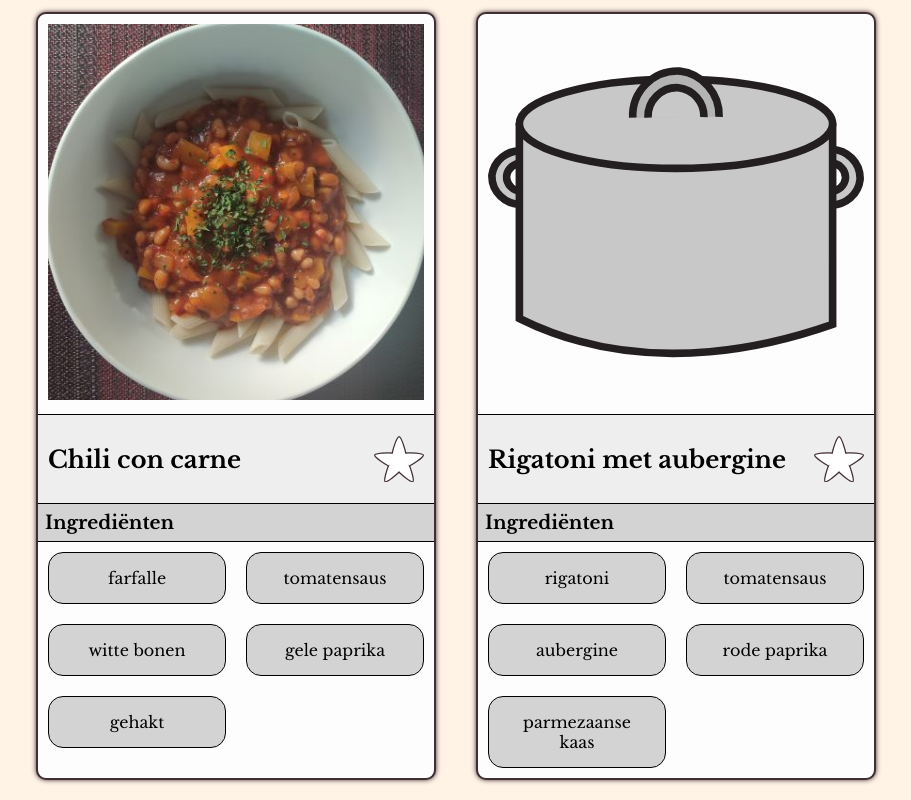
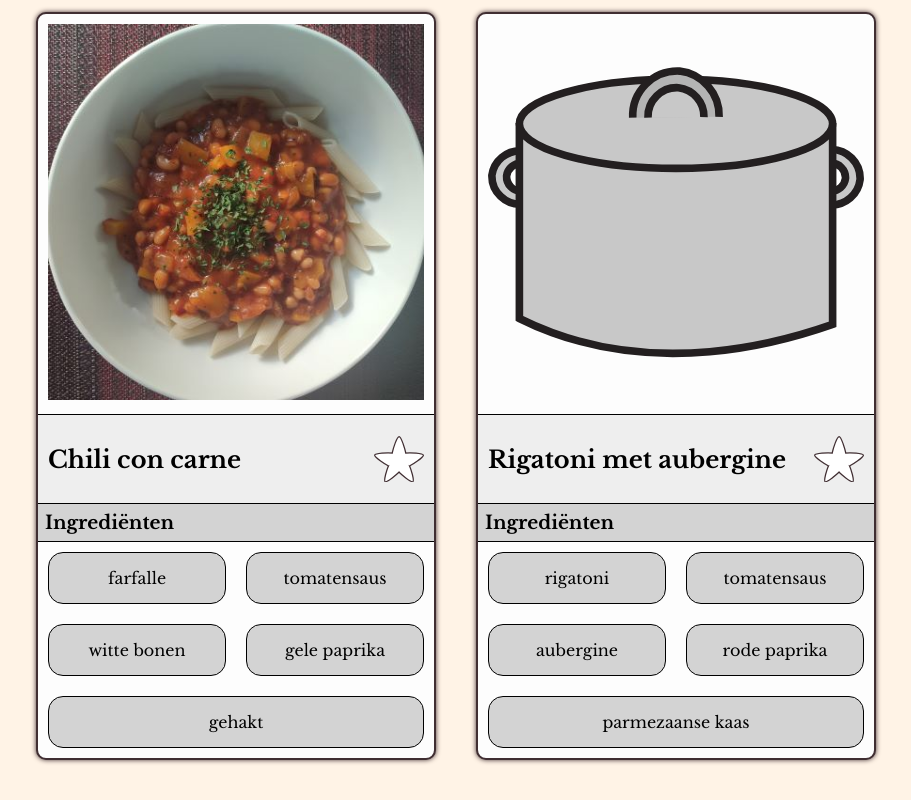
Before and after one commit to NatanVBraeckel/PDP_project, a Vue app: page /gerechten in a window 1280 px wide. Shown: the part 1012-1812 px from the top of the page, without its empty margins (184-1095 px from the left). Built offline with nearby package versions, Linux system fonts and the light colour scheme.

Commit message:
ingredienten flex fix

```diff
--- a/src/components/GerechtenLus.vue
+++ b/src/components/GerechtenLus.vue
@@ -137,7 +137,7 @@ export default {
 
           li {
             background-color: lightgray;
-            flex: 0 1 calc(50% - 20px);
+            flex: 1 1 calc(50% - 20px);
             padding: 15px;
             border: 1px solid #000;
             border-radius: 15px;
@@ -193,6 +193,9 @@ svg {
           flex: 0 1 10%;
           border-top: none;
         }
+        .ingredienten ul li {
+          flex-grow: 0;
+        }
       }
 
       &:nth-child(even) {
```
Also changed, not shown: 1 other file (tests, documents, lock files or other folders).
